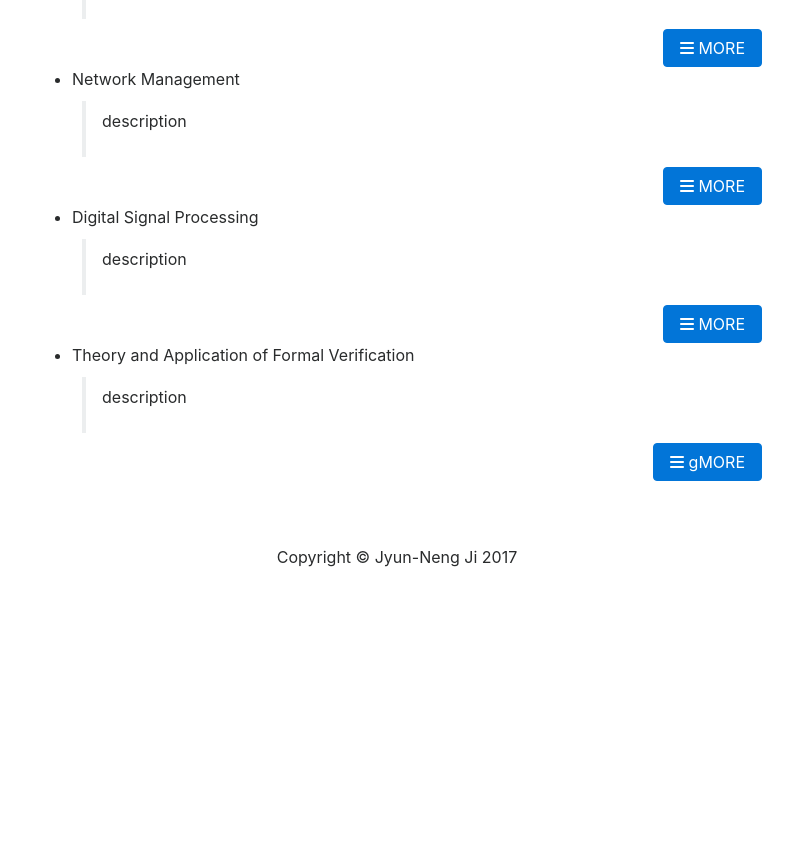
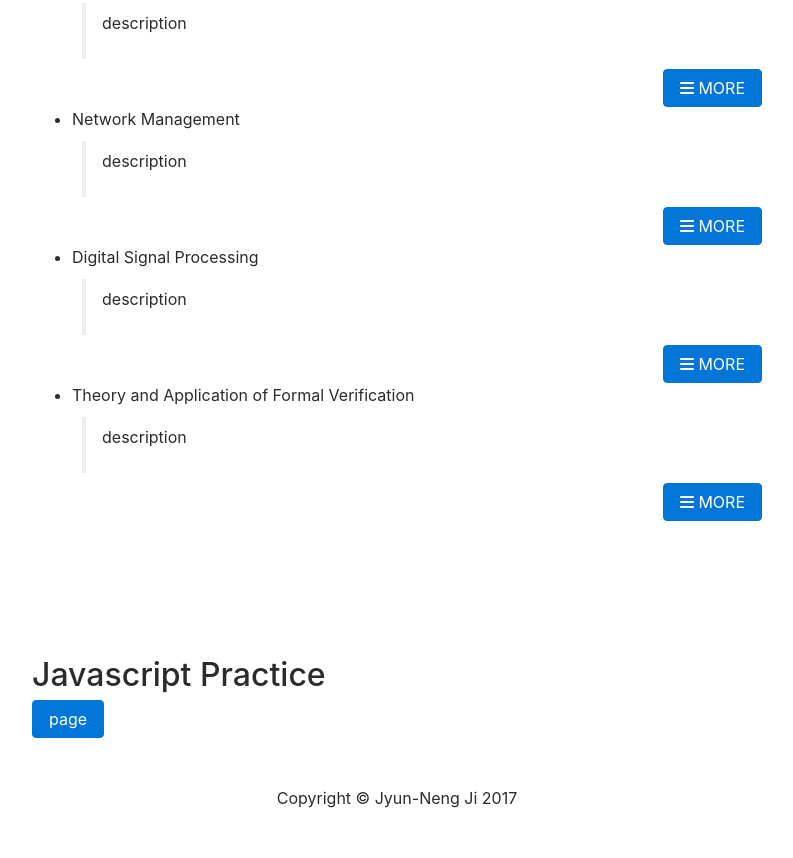
Before and after one commit to Jyun-Neng/Jyun-Neng.github.io, a plain HTML site: page index.html in a window 1280 px wide. Shown: the part 958-1816 px from the top of the page, without its empty margins (243-1036 px from the left). Before the commit the page ends 1575 px from the top, so only its background shows below. Drawn offline with nearby package versions, Linux system fonts and the light colour scheme; a script that the page names is missing.

Commit message:
add time and javascript practice page link

```diff
--- a/index.html
+++ b/index.html
@@ -14,7 +14,7 @@
 </head>
 <body>
 	<nav class="navbar navbar-toggleable navbar-inverse bg-inverse fixed-top">
-		<div class="container">
+		<div class="container d-flex flex-row">
 
 			<a href="#" class="navbar-brand">Jyun-Neng Ji</a>
 			<div class="collapse navbar-collapse" id="navbarNav">
@@ -22,6 +22,7 @@
 					<li class="nav-item"><a href="#bio" class="nav-link">Biosketch</a></li>
 					<li class="nav-item"><a href="#lesson" class="nav-link">Course</a></li>
 					<li class="nav-item"><a href="#research" class="nav-link">Research</a></li>
+					<li class="nav-item"><a href="#works" class="nav-link">Works</a></li>
 				</ul>
 			</div>
 		</div>
@@ -35,6 +36,7 @@
 				<br>
 				Email: jyunnengji@gmail.com
 			</p>
+			<p id="time"></p>
 		</div>
 	</header>
 
@@ -89,9 +91,22 @@
 							<p>description</p>
 						</blockquote>
 						<div class="d-flex flex-row-reverse">
-							<a href="#" class="btn btn-primary"><i class="fa fa-bars" aria-hidden="true"></i> gMORE</a>
+							<a href="#" class="btn btn-primary"><i class="fa fa-bars" aria-hidden="true"></i> MORE</a>
 						</div>
 					</ul>
+				</div>
+			</div>
+		</div>
+	</section>
+
+	<section id="research"></section>
+
+	<section id="works">
+		<div class="container">
+			<div class="row justify-content-center">
+				<div class="col-8">
+					<h2>Javascript Practice</h2>
+					<a href="js_practice.html" class="btn btn-primary">page</a>
 				</div>
 			</div>
 		</div>
@@ -105,6 +120,7 @@
 	<script src="https://cdnjs.cloudflare.com/ajax/libs/tether/1.4.0/js/tether.min.js" integrity="sha384-DztdAPBWPRXSA/3eYEEUWrWCy7G5KFbe8fFjk5JAIxUYHKkDx6Qin1DkWx51bBrb" crossorigin="anonymous"></script>
 	<script src="https://maxcdn.bootstrapcdn.com/bootstrap/4.0.0-alpha.6/js/bootstrap.min.js" integrity="sha384-vBWWzlZJ8ea9aCX4pEW3rVHjgjt7zpkNpZk+02D9phzyeVkE+jo0ieGizqPLForn" crossorigin="anonymous"></script>
 	<script src="https://use.fontawesome.com/ed81499aa9.js"></script>
+	<script src="script/script_practice.js"></script>
 	<script>
   	(function(i,s,o,g,r,a,m){i['GoogleAnalyticsObject']=r;i[r]=i[r]||function(){
   	(i[r].q=i[r].q||[]).push(arguments)},i[r].l=1*new Date();a=s.createElement(o),
```
